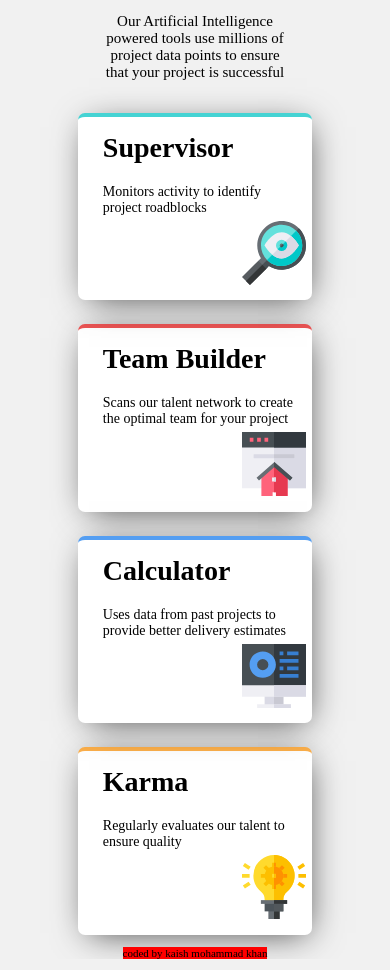
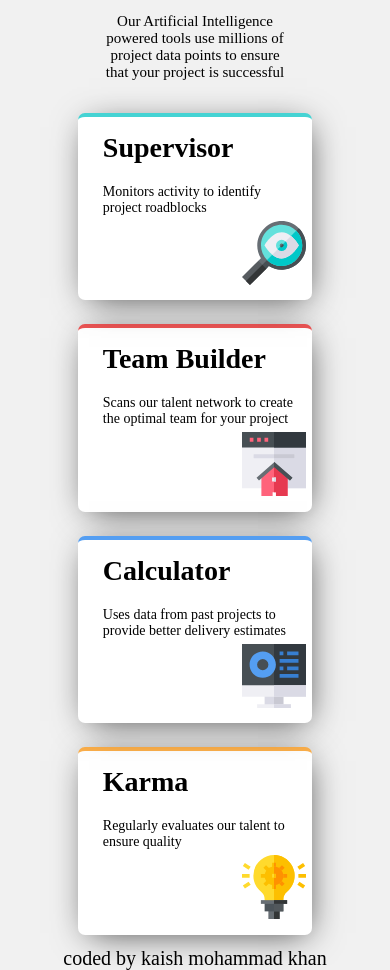
Before and after one commit to khankaish10/four-card, a plain HTML site: page index.html in a window 390 px wide. Shown: the part 99-1069 px from the top of the page. Drawn offline with Linux system fonts and the light colour scheme.

Commit message:
four card

```diff
--- a/style.css
+++ b/style.css
@@ -1,7 +1,7 @@
 @import url('https://fonts.googleapis.com/css2?family=Poppins:wght@200;400;600&display=swap');
 
-.attribution { font-size: 11px; text-align: center; }
-.attribution a { color: hsl(228, 45%, 44%); }
+.attribution { font-size: 1.25rem; text-align: center; }
+
 
 *{
     margin: 0;
@@ -160,6 +160,6 @@ svg{
     }
     footer{
         height: 10vh;
-        background-color: red;
+
     }
  }
```
